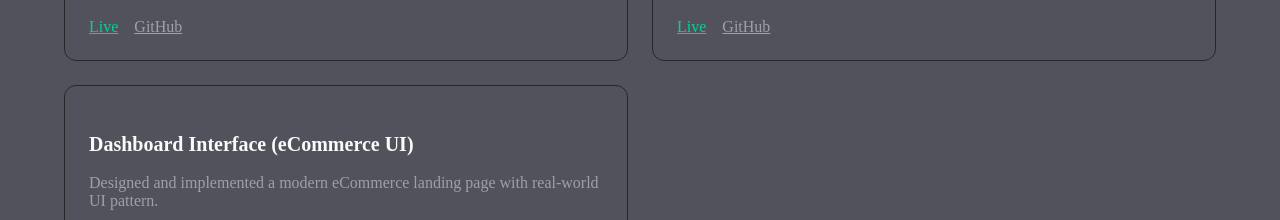
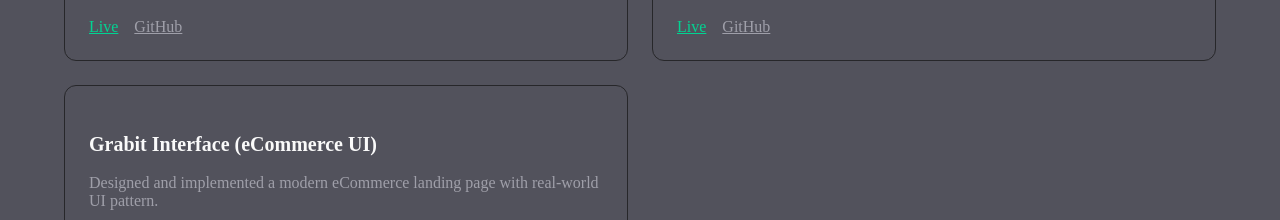
Before and after one commit to 0xSaifX/saif-portfolio, a React (Vite) app: page / in a window 1280 px wide. Shown: the part 1220-1440 px from the top of the page. Built offline with nearby package versions, Linux system fonts and the light colour scheme.

Commit message:
auto-commit

```diff
--- a/src/data/project.js
+++ b/src/data/project.js
@@ -14,7 +14,7 @@
     live: "https://saif-edusity.vercel.app",
   },
   {
-    title: "Dashboard Interface (eCommerce UI)",
+    title: "Grabit Interface (eCommerce UI)",
     description: "Designed and implemented a modern eCommerce landing page with real-world UI pattern.",
     tech: ["React", "Tailwind"],
     github: "https://github.com/0xSaifX/my-figma-ecommerce-project",
```
